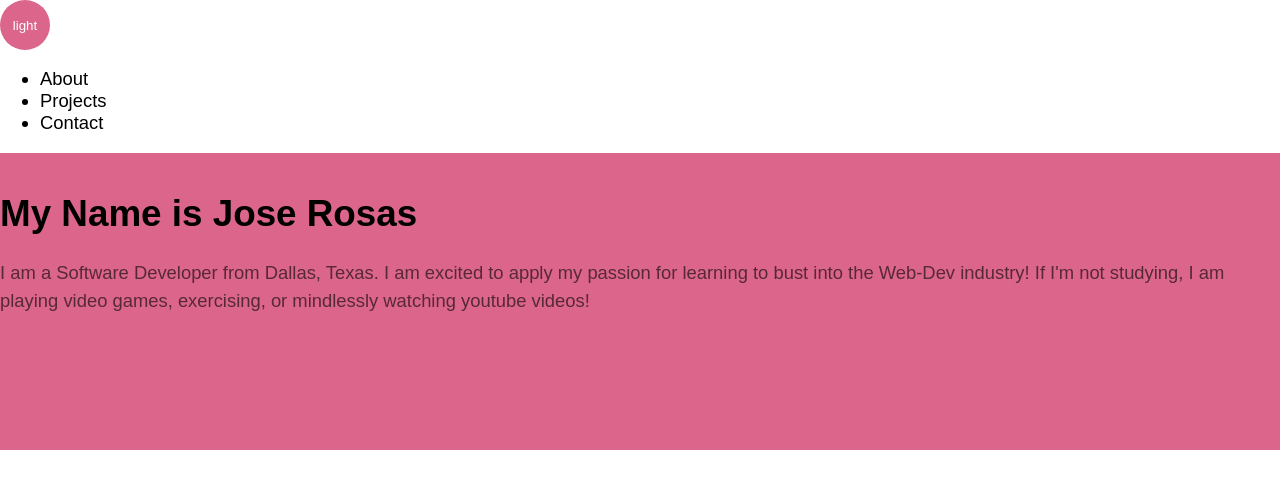
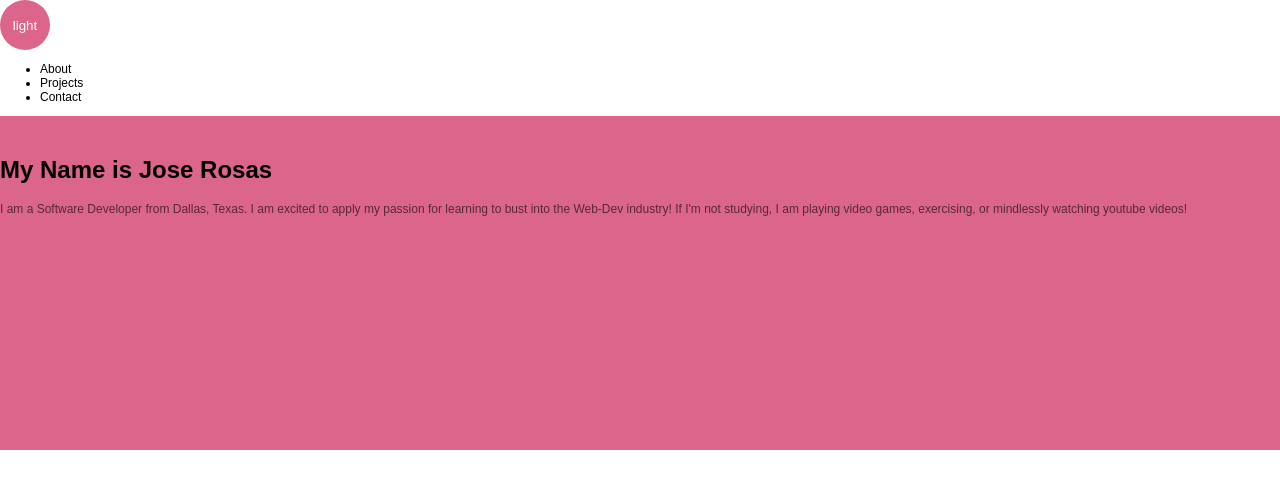
Before and after one commit to josejrrosas/React-Portfolio, a React (Create React App) app: page / in a window 1280 px wide. Shown: the top 488 px of the page. Built offline with nearby package versions, Linux system fonts and the light colour scheme; the HTML template or start-up script is replaced by a standard one.

Commit message:
created main component fragment

```diff
--- a/src/components/Header.js
+++ b/src/components/Header.js
@@ -1,5 +1,5 @@
 import React from "react";
-import { StyledHeader, Nav } from "./styles/Header.styled";
+import { StyledHeader, Nav, Main } from "./styles/Header.styled";
 
 const Header = () => {
   return (
@@ -11,17 +11,18 @@ const Header = () => {
           <li>Contact</li>
         </ul>
       </Nav>
+      <Main>
+        <div>
+          <h1>My Name is Jose Rosas</h1>
 
-      <div>
-        <h1>My Name is Jose Rosas</h1>
-
-        <p>
-          I am a Software Developer from Dallas, Texas. I am excited to apply my
-          passion for learning to bust into the Web-Dev industry! If I'm not
-          studying, I am playing video games, exercising, or mindlessly watching
-          youtube videos!
-        </p>
-      </div>
+          <p>
+            I am a Software Developer from Dallas, Texas. I am excited to apply
+            my passion for learning to bust into the Web-Dev industry! If I'm
+            not studying, I am playing video games, exercising, or mindlessly
+            watching youtube videos!
+          </p>
+        </div>
+      </Main>
     </StyledHeader>
   );
 };
--- a/src/components/styles/Header.styled.js
+++ b/src/components/styles/Header.styled.js
@@ -4,6 +4,7 @@ export const StyledHeader = styled.header `
     background-color: ${({theme}) => theme.titleColor};
     color: ${({theme}) => theme.tagLineColor};
     height:50vh;
+    font-size: .75rem;
 `;
 
 export const Nav = styled.nav`
@@ -13,7 +14,8 @@ export const Nav = styled.nav`
     justify-content:space-between;
     margin-bottom: 40px;
 
-    @media(max-width: ${({theme}) => theme.mobile}) {
-        flex-direction: column;
-    }
 `
+
+export const Main = styled.main `
+
+`;
```
